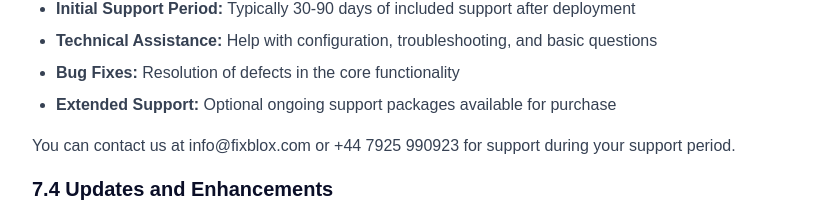
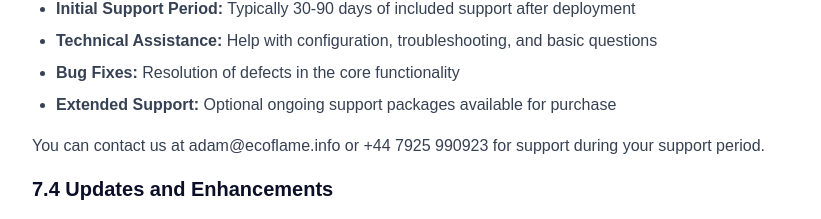
Before and after one commit to PatchLore/ecoflame-webapp, a Next.js app: page /terms in a window 1280 px wide. Shown: the part 5291-5510 px from the top of the page, without its empty margins (224-1045 px from the left). Built offline with nearby package versions, Linux system fonts and the light colour scheme.

Commit message:
Update site contact emails to adam@ecoflame.info across layout, pages, and placeholders

```diff
--- a/src/app/admin/sign-in/page.tsx
+++ b/src/app/admin/sign-in/page.tsx
@@ -140,7 +140,7 @@ function AdminSignInContent() {
               value={email}
               onChange={(e) => setEmail(e.target.value)}
               className="w-full px-3 py-2 border border-gray-300 rounded-lg focus:ring-2 focus:ring-blue-500 focus:border-blue-500"
-              placeholder="admin@example.com"
+              placeholder="adam@ecoflame.info"
               required
             />
           </div>
--- a/src/app/privacy/page.tsx
+++ b/src/app/privacy/page.tsx
@@ -258,7 +258,7 @@ export default function PrivacyPolicy() {
 
             <h3 className="text-xl font-semibold text-[#0A0E27] mb-3">7.5 Exercising Your Rights</h3>
             <p className="text-gray-700 leading-relaxed">
-              To exercise any of these rights, please contact us at info@fixblox.com. We will respond to your request within a reasonable timeframe and in accordance with applicable law. You may also have the right to lodge a complaint with a data protection authority.
+              To exercise any of these rights, please contact us at adam@ecoflame.info. We will respond to your request within a reasonable timeframe and in accordance with applicable law. You may also have the right to lodge a complaint with a data protection authority.
             </p>
           </section>
 
@@ -296,7 +296,7 @@ export default function PrivacyPolicy() {
             <ul className="list-disc pl-6 text-gray-700 space-y-2 mb-4">
               <li>Clicking the &quot;unsubscribe&quot; link in any marketing email</li>
               <li>Adjusting your account communication preferences</li>
-              <li>Contacting us at info@fixblox.com</li>
+              <li>Contacting us at adam@ecoflame.info</li>
             </ul>
             <p className="text-gray-700 leading-relaxed">
               Please note that even if you opt out of marketing communications, we will still send you service-related communications that are necessary for the operation of your account.
@@ -382,7 +382,7 @@ export default function PrivacyPolicy() {
               <li><strong>Right to Non-Discrimination:</strong> You have the right not to receive discriminatory treatment for exercising your privacy rights</li>
             </ul>
             <p className="text-gray-700 leading-relaxed">
-              To exercise these rights, contact us at info@fixblox.com. We will verify your identity before processing your request.
+              To exercise these rights, contact us at adam@ecoflame.info. We will verify your identity before processing your request.
             </p>
           </section>
 
@@ -426,7 +426,7 @@ export default function PrivacyPolicy() {
             <div className="bg-gray-50 p-6 rounded-lg">
               <p className="text-gray-700 mb-2"><strong>FixBlox</strong></p>
               <p className="text-gray-700 mb-2"><strong>Data Protection Contact</strong></p>
-              <p className="text-gray-700 mb-2">Email: <a href="mailto:info@fixblox.com" className="text-[#0066FF] hover:underline">info@fixblox.com</a></p>
+              <p className="text-gray-700 mb-2">Email: <a href="mailto:adam@ecoflame.info" className="text-[#0066FF] hover:underline">adam@ecoflame.info</a></p>
               <p className="text-gray-700 mb-2">Phone: <a href="tel:+447925990923" className="text-[#0066FF] hover:underline">+44 7925 990923</a></p>
               <p className="text-gray-700">Website: <a href="https://fixblox.com" className="text-[#0066FF] hover:underline">https://fixblox.com</a></p>
             </div>
--- a/src/app/quoteflow/page.tsx
+++ b/src/app/quoteflow/page.tsx
@@ -210,7 +210,7 @@ export default function QuoteFlowLandingPage() {
             <h4 className="mb-4 text-lg font-semibold">Support</h4>
             <ul className="space-y-2 list-none">
               <li><Link href="/contact" className="text-white/70 no-underline block transition-all hover:text-white hover:pl-1">Get in Touch</Link></li>
-              <li><a href="mailto:info@fixblox.com" className="text-white/70 no-underline block transition-all hover:text-white hover:pl-1">info@fixblox.com</a></li>
+              <li><a href="mailto:adam@ecoflame.info" className="text-white/70 no-underline block transition-all hover:text-white hover:pl-1">adam@ecoflame.info</a></li>
               <li>
                 <a href="tel:+447925990923" className="text-white/70 no-underline block transition-all hover:text-white hover:pl-1">07925990923</a>
               </li>
--- a/src/app/terms/page.tsx
+++ b/src/app/terms/page.tsx
@@ -247,7 +247,7 @@ export default function TermsOfService() {
               <li><strong>Extended Support:</strong> Optional ongoing support packages available for purchase</li>
             </ul>
             <p className="text-gray-700 leading-relaxed mb-4">
-              You can contact us at info@fixblox.com or +44 7925 990923 for support during your support period.
+              You can contact us at adam@ecoflame.info or +44 7925 990923 for support during your support period.
             </p>
 
             <h3 className="text-xl font-semibold text-[#0A0E27] mb-3">7.4 Updates and Enhancements</h3>
@@ -416,7 +416,7 @@ export default function TermsOfService() {
             </p>
             <div className="bg-gray-50 p-6 rounded-lg">
               <p className="text-gray-700 mb-2"><strong>FixBlox</strong></p>
-              <p className="text-gray-700 mb-2">Email: <a href="mailto:info@fixblox.com" className="text-[#0066FF] hover:underline">info@fixblox.com</a></p>
+              <p className="text-gray-700 mb-2">Email: <a href="mailto:adam@ecoflame.info" className="text-[#0066FF] hover:underline">adam@ecoflame.info</a></p>
               <p className="text-gray-700 mb-2">Phone: <a href="tel:+447925990923" className="text-[#0066FF] hover:underline">+44 7925 990923</a></p>
               <p className="text-gray-700">Website: <a href="https://fixblox.com" className="text-[#0066FF] hover:underline">https://fixblox.com</a></p>
             </div>
--- a/src/components/EcoFlameLayout.tsx
+++ b/src/components/EcoFlameLayout.tsx
@@ -94,7 +94,7 @@ export default function EcoFlameLayout({ children }: EcoFlameLayoutProps) {
               <div className="space-y-2 text-gray-400">
                 <p>📞 07921 064 352</p>
                 <p>☎️ 0208 088 4352</p>
-                <p>📧 info@ecoflame.co.uk</p>
+                <p>📧 adam@ecoflame.info</p>
                 <p>📍 Serving London & Surrey</p>
                 <p>🛡️ Gas Safe Registered</p>
               </div>
```
